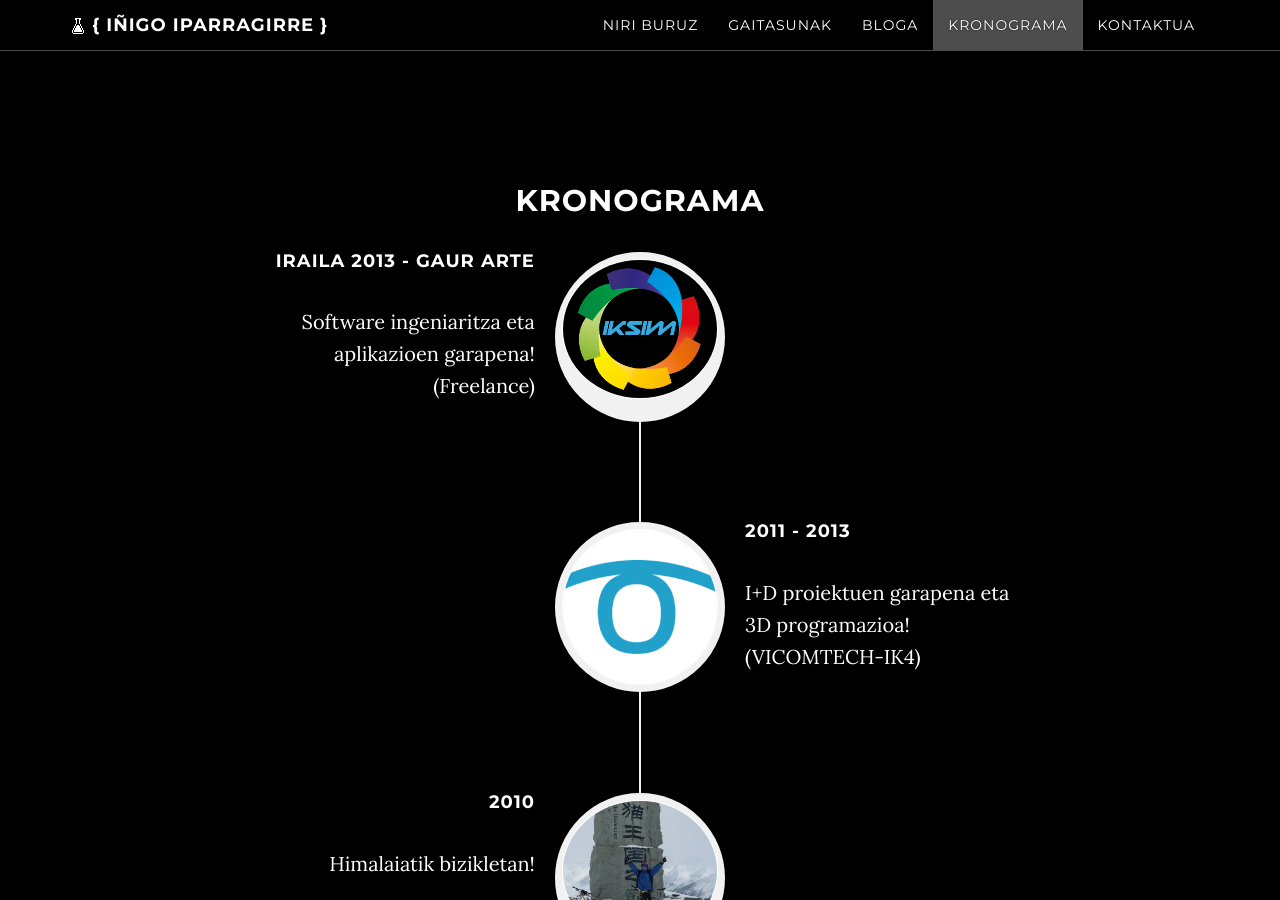
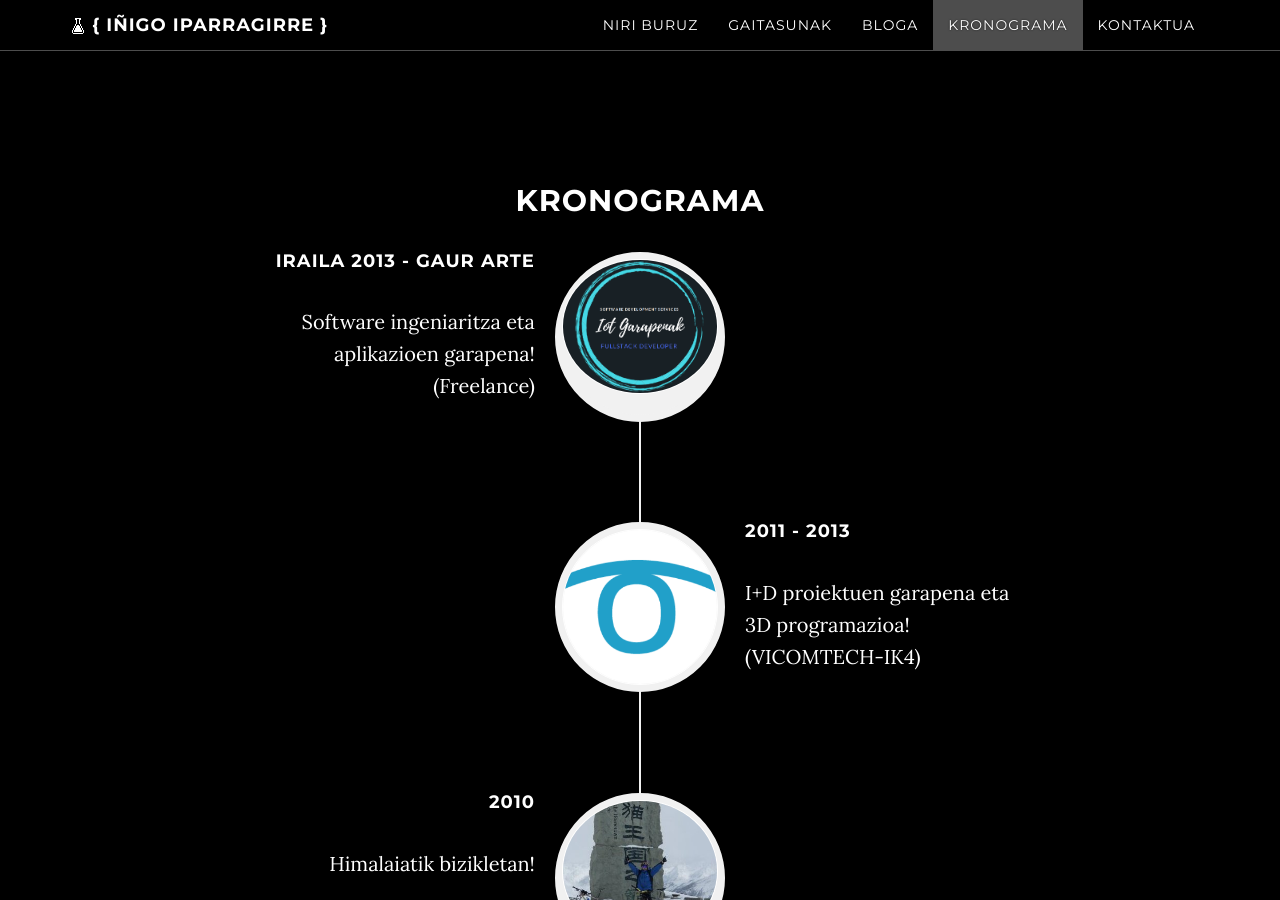
Before and after one commit to inigoiparragirre/inigoiparragirre.github.io_multi, a Jekyll site: the page built from index.html, in a window 1280 px wide and 900 px high, scrolled down 3370 px. Built offline with Jekyll 4.4.1, drawn with Linux system fonts in a browser that asks for light colours; nearby versions of some CDN libraries; comment, search, counter and statistics services are not loaded.

Commit message:
add image

```diff
--- a/_config.yml
+++ b/_config.yml
@@ -104,7 +104,7 @@ syntax-highlight: True
 ############
 
 events:
-  - image: "/img/timeline/iksim-beltza.png"
+  - image: "/img/timeline/logo.png"
     date: "Iraila 2013 - Gaur arte"
     description: "Software ingeniaritza eta aplikazioen garapena! (Freelance)"
   - image: "/img/timeline/vicomtech.png"
```
Also changed, not shown: img/timeline/logo.png (added), img/timeline/logo_trans.png (added).
